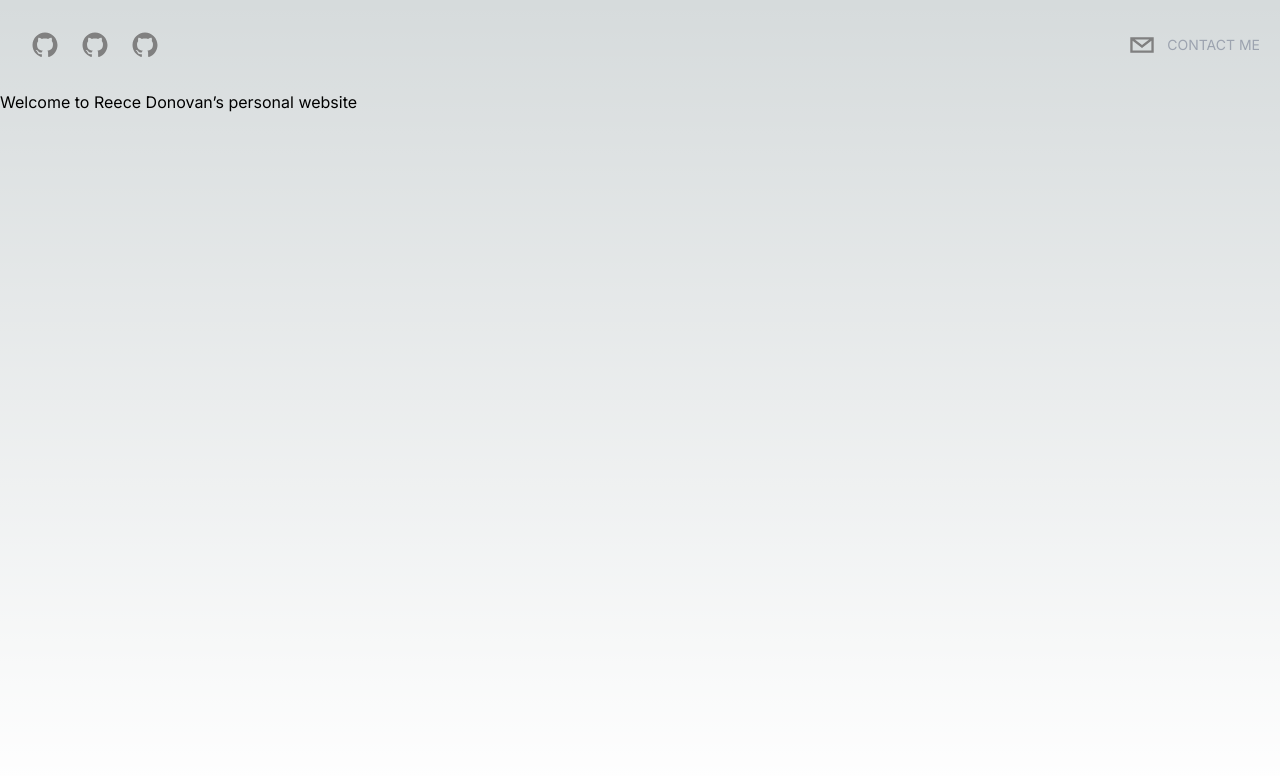
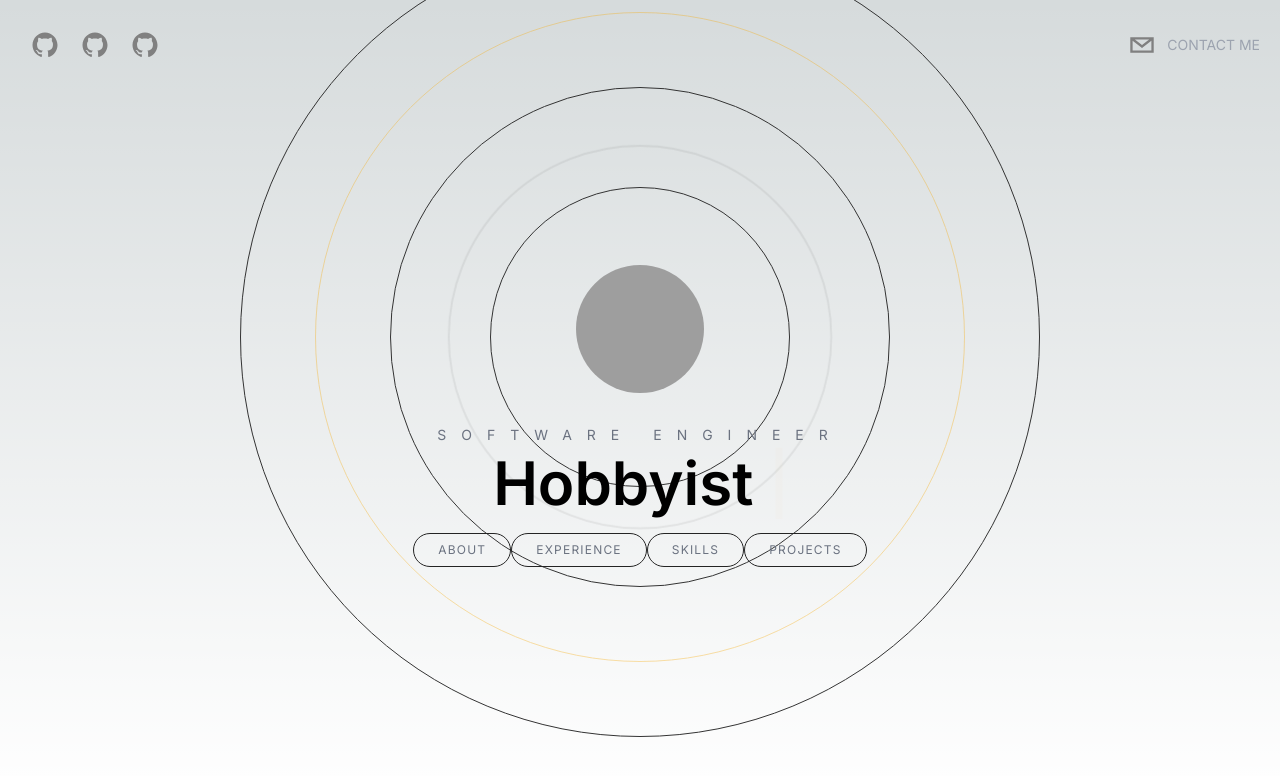
Before and after one commit to ReeceDonovan/donovan.dev, a Next.js app: page / in a window 1280 px wide. Shown: the top 776 px of the page. Built offline with nearby package versions, Linux system fonts and the light colour scheme; grey boxes are pictures that could not be loaded.

Commit message:
Implemented Hero component

```diff
--- a/app/page.tsx
+++ b/app/page.tsx
@@ -1,10 +1,12 @@
-import Image from 'next/image';
+import Hero from '@/components/Hero';
 
 export default function Home() {
   return (
-    <div>
-      {/* TODO: Placeholder Homepage Content */}
-      <h1>Welcome to Reece Donovan&rsquo;s personal website</h1>
+    <div className='h-screen'>
+      {/* Hero */}
+      <section id='hero' className='snap-center'>
+        <Hero />
+      </section>
     </div>
   );
 }
--- /dev/null
+++ b/components/Hero.tsx
@@ -0,0 +1,58 @@
+'use client';
+
+import { Cursor, useTypewriter } from 'react-simple-typewriter';
+import BackgroundCircles from './BackgroundCircles';
+import Image from 'next/image';
+import Link from 'next/link';
+
+export default function Hero() {
+  const [text, count] = useTypewriter({
+    words: [
+      "Hi, I'm Reece Donovan",
+      'Hobbyist Photographer',
+      'Caffeine Worshipper',
+      'Jack of All Trades',
+      '...Master of None',
+    ],
+    loop: true,
+    delaySpeed: 2000,
+  });
+
+  return (
+    <div className='h-screen flex flex-col space-y-8 items-center justify-center text-center overflow-hidden'>
+      <BackgroundCircles />
+      {/* TODO: Replace GitHub Avatar with a proper photo */}
+      <Image
+        src='https://avatars.githubusercontent.com/u/42524740?v=4'
+        alt='Reece Donovan - GitHub Avatar'
+        className='relative rounded-full h-32 w-32 mx-auto object-cover'
+        width={128}
+        height={128}
+      />
+      <div className='z-20'>
+        <h2 className='text-sm uppercase text-gray-500 pb-2 tracking-[15px]'>
+          Software Engineer
+        </h2>
+        <h1 className='text-5xl lg:text-6xl font-semibold px-10'>
+          <span className='mr-3'>{text}</span>
+          <Cursor cursorColor='#F7AB0A' />
+        </h1>
+
+        <div className='pt-5'>
+          <Link href='#about'>
+            <button className='heroButton'>About</button>
+          </Link>
+          <Link href='#experience'>
+            <button className='heroButton'>Experience</button>
+          </Link>
+          <Link href='#skills'>
+            <button className='heroButton'>Skills</button>
+          </Link>
+          <Link href='#projects'>
+            <button className='heroButton'>Projects</button>
+          </Link>
+        </div>
+      </div>
+    </div>
+  );
+}
```
